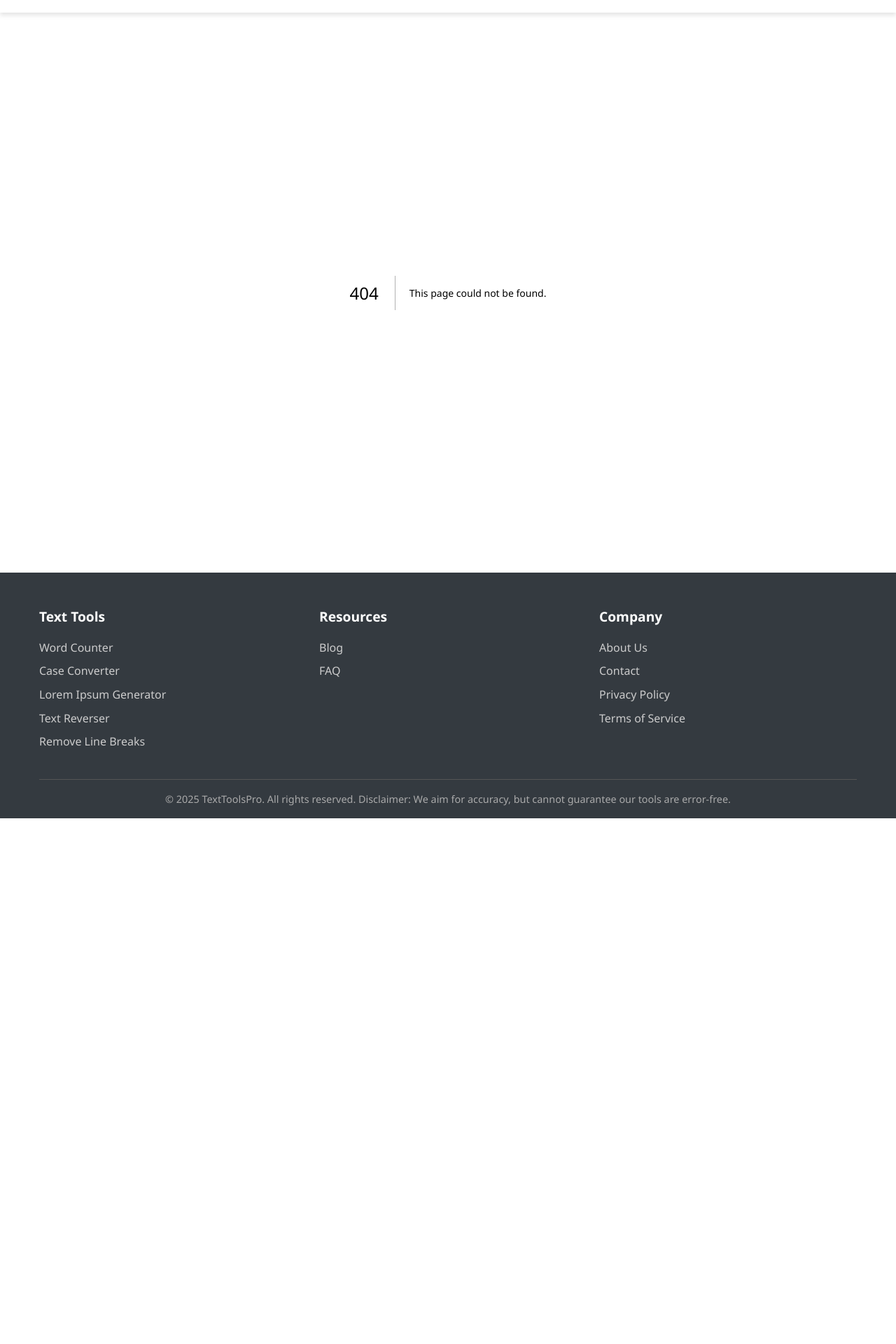
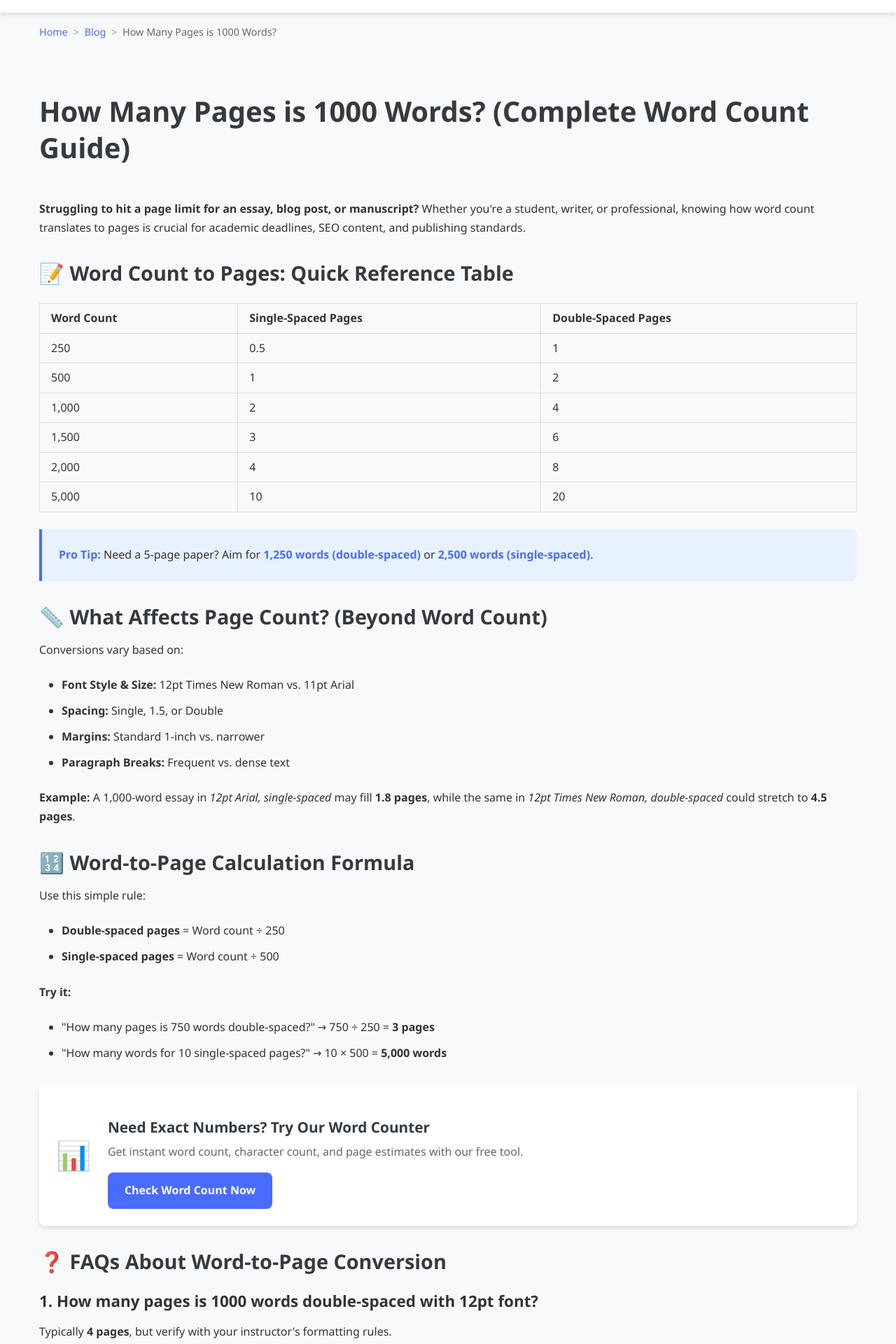
Before and after one commit to 1409-2542/text-tools, a Next.js app: page /blog/how-many-pages-is-1000-words in a window 1280 px wide. Before the commit this address had no page. Shown: the part 60-1980 px from the top of the page at 70% size. Before the commit the page ends 1229 px from the top, so only its background shows below. Built offline with nearby package versions, Linux system fonts and the light colour scheme.

Commit message:
added how many pages is 1000 words?, adjusted blog page and small thing in word counter tool

```diff
--- a/app/blog/blog.css
+++ b/app/blog/blog.css
@@ -142,3 +142,28 @@ code {
   font-family: 'Courier New', Courier, monospace;
   font-size: 0.9rem;
 }
+
+table {
+  width: 100%;
+  border-collapse: collapse;
+  margin: 1.5rem 0;
+}
+
+th, td {
+  border: 1px solid #ddd;
+  padding: 0.5rem 1rem;
+  text-align: left;
+}
+
+th {
+  background-color: var(--secondary-color);
+  font-weight: 600;
+}
+
+tr:nth-child(even) {
+  background-color: #f9f9f9;
+}
+
+tr:hover {
+  background-color: #f1f1f1;
+}
--- /dev/null
+++ b/app/blog/how-many-pages-is-1000-words/page.tsx
@@ -0,0 +1,147 @@
+import { Metadata } from 'next'
+import Breadcrumbs from '@/components/Breadcrumbs'
+import ArticleHeader from '@/components/blog/ArticleHeader'
+import ToolPromo from '@/components/ToolPromo'
+import NoteBox from '@/components/blog/NoteBox'
+
+export const metadata: Metadata = {
+  title: 'How Many Pages is 1000 Words? (Word Count to Page Guide) | TextToolsPro',
+  description: 'Struggling with page limits? Learn exactly how 250 to 5000 words convert to pages (single/double-spaced) + font tips. Includes free word counter tool.',
+  keywords: 'word counter, how many pages is 1000 words, word count to pages, double-spaced page count, word count calculator, essay page length',
+  alternates: {
+    canonical: 'https://www.texttoolspro.com/blog/how-many-pages-is-1000-words'
+  }
+}
+
+export default function WordCountPage() {
+  const structuredData = {
+    "@context": "https://schema.org",
+    "@type": "FAQPage",
+    "mainEntity": [
+      {
+        "@type": "Question",
+        "name": "How many pages is 1000 words double-spaced?",
+        "acceptedAnswer": {
+          "@type": "Answer",
+          "text": "Typically 4 pages with standard 12pt font and 1-inch margins."
+        }
+      },
+      {
+        "@type": "Question",
+        "name": "Does font type affect page count?",
+        "acceptedAnswer": {
+          "@type": "Answer",
+          "text": "Yes. Arial appears larger than Times New Roman, which may add extra pages."
+        }
+      }
+    ]
+  }
+
+  return (
+    <>
+      <script
+        type="application/ld+json"
+        dangerouslySetInnerHTML={{ __html: JSON.stringify(structuredData) }}
+      />
+      <div className="container">
+        <Breadcrumbs
+          items={[
+            { label: 'Home', href: '/' },
+            { label: 'Blog', href: '/blog' },
+            { label: 'How Many Pages is 1000 Words?', href: '/blog/how-many-pages-is-1000-words' }
+          ]}
+        />
+      </div>
+
+      <main className="container">
+        <article>
+          <ArticleHeader
+            title="How Many Pages is 1000 Words? (Complete Word Count Guide)"
+          />
+
+          <div className="article-content">
+            <p><strong>Struggling to hit a page limit for an essay, blog post, or manuscript?</strong> Whether you&apos;re a student, writer, or professional, knowing how word count translates to pages is crucial for academic deadlines, SEO content, and publishing standards.</p>
+
+            <h2>📝 Word Count to Pages: Quick Reference Table</h2>
+
+            <div className="overflow-x-auto">
+              <table className="w-full my-4 border-collapse">
+                <thead>
+                  <tr className="bg-gray-100">
+                    <th className="border px-4 py-2">Word Count</th>
+                    <th className="border px-4 py-2">Single-Spaced Pages</th>
+                    <th className="border px-4 py-2">Double-Spaced Pages</th>
+                  </tr>
+                </thead>
+                <tbody>
+                  {[
+                    [250, 0.5, 1],
+                    [500, 1, 2],
+                    [1000, 2, 4],
+                    [1500, 3, 6],
+                    [2000, 4, 8],
+                    [5000, 10, 20]
+                  ].map(([words, single, double]) => (
+                    <tr key={words} className="hover:bg-gray-50">
+                      <td className="border px-4 py-2">{words.toLocaleString()}</td>
+                      <td className="border px-4 py-2">{single}</td>
+                      <td className="border px-4 py-2">{double}</td>
+                    </tr>
+                  ))}
+                </tbody>
+              </table>
+            </div>
+
+            <NoteBox>
+              <p><strong>Pro Tip:</strong> Need a 5-page paper? Aim for <strong>1,250 words (double-spaced)</strong> or <strong>2,500 words (single-spaced)</strong>.</p>
+            </NoteBox>
+
+            <h2>📏 What Affects Page Count? (Beyond Word Count)</h2>
+            <p>Conversions vary based on:</p>
+            <ul>
+              <li><strong>Font Style & Size:</strong> 12pt Times New Roman vs. 11pt Arial</li>
+              <li><strong>Spacing:</strong> Single, 1.5, or Double</li>
+              <li><strong>Margins:</strong> Standard 1-inch vs. narrower</li>
+              <li><strong>Paragraph Breaks:</strong> Frequent vs. dense text</li>
+            </ul>
+            <p><strong>Example:</strong> A 1,000-word essay in <em>12pt Arial, single-spaced</em> may fill <strong>1.8 pages</strong>, while the same in <em>12pt Times New Roman, double-spaced</em> could stretch to <strong>4.5 pages</strong>.</p>
+
+            <h2>🔢 Word-to-Page Calculation Formula</h2>
+            <p>Use this simple rule:</p>
+            <ul>
+              <li><strong>Double-spaced pages</strong> = Word count ÷ 250</li>
+              <li><strong>Single-spaced pages</strong> = Word count ÷ 500</li>
+            </ul>
+            <p><strong>Try it:</strong></p>
+            <ul>
+              <li>&quot;How many pages is 750 words double-spaced?&quot; → 750 ÷ 250 = <strong>3 pages</strong></li>
+              <li>&quot;How many words for 10 single-spaced pages?&quot; → 10 × 500 = <strong>5,000 words</strong></li>
+            </ul>
+
+            <ToolPromo
+              icon="📊"
+              title="Need Exact Numbers? Try Our Word Counter"
+              description="Get instant word count, character count, and page estimates with our free tool."
+              buttonText="Check Word Count Now"
+              href="/word-counter/#word-counter"
+            />
+
+            <h2>❓ FAQs About Word-to-Page Conversion</h2>
+
+            <h3>1. How many pages is 1000 words double-spaced with 12pt font?</h3>
+            <p>Typically <strong>4 pages</strong>, but verify with your instructor&apos;s formatting rules.</p>
+
+            <h3>2. Does font type change page count?</h3>
+            <p>Yes! <em>Arial</em> appears larger than <em>Times New Roman</em>, affecting spacing.</p>
+
+            <h3>3. How long is a 5,000-word book chapter?</h3>
+            <p>About <strong>10 single-spaced pages</strong> or <strong>20 double-spaced pages</strong>.</p>
+
+            <h2>📌 Final Tip: Always Verify With a Tool</h2>
+            <p>Instead of guessing, use our <a href="/word-counter/#word-counter" className="text-blue-600 hover:underline">free word counter</a> for instant results including character count and reading time.</p>
+          </div>
+        </article>
+      </main>
+    </>
+  )
+}
--- a/components/WordCounterTool.tsx
+++ b/components/WordCounterTool.tsx
@@ -25,11 +25,7 @@ export default function WordCounterTool() {
   // Memoize all counting functions
   const countWords = useCallback((text: string) => {
     if (!text.trim()) return 0
-    // Handle languages without spaces (Chinese, Japanese, etc.)
-    const hasSpaces = /\s/.test(text)
-    return hasSpaces
-      ? text.trim().split(/\s+/).length
-      : text.trim().length
+    return text.trim().split(/\s+/).length
   }, [])
 
   const countCharacters = useCallback((text: string) => text.length, [])
--- a/components/blog/BlogSidebar.tsx
+++ b/components/blog/BlogSidebar.tsx
@@ -1,6 +1,5 @@
 import PopularPostsWidget from './PopularPostsWidget'
 import AdUnit from './AdUnit'
-import CategoriesWidget from './CategoriesWidget'
 
 export default function BlogSidebar() {
   return (
@@ -8,8 +7,6 @@ export default function BlogSidebar() {
       <AdUnit />
       <PopularPostsWidget />
       <AdUnit />
-      <CategoriesWidget />
-      <AdUnit />
     </div>
   )
 }
```
Also changed, not shown: app/blog/page.tsx (+7 -5 lines), 1 other file (tests, documents, lock files or other folders).
